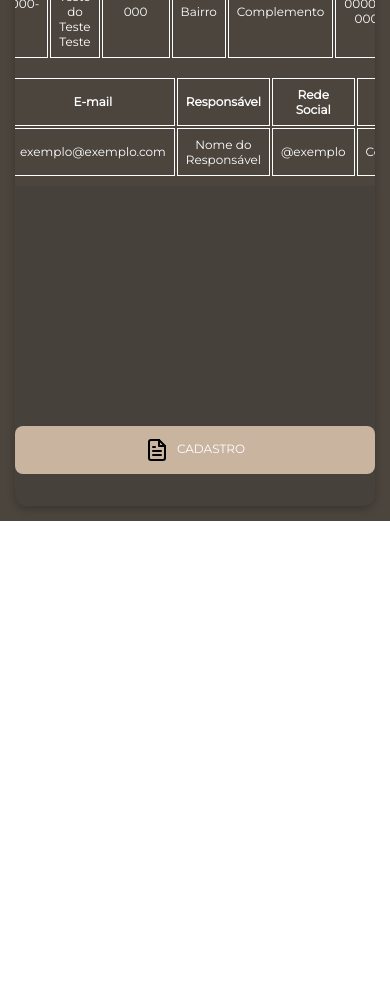
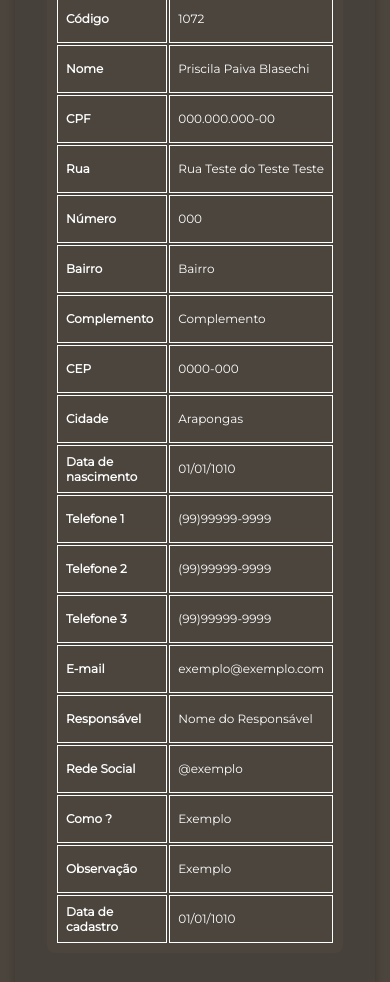
Before and after one commit to Eduvoices/Tecjus, a React (Create React App) app: page /consulta in a window 390 px wide. Shown: the part 800-1782 px from the top of the page. Before the commit the page ends 1321 px from the top, so only its background shows below. Built offline with nearby package versions, Linux system fonts and the light colour scheme.

Commit message:
deixando o design responsivo

```diff
--- a/src/pages/Cadastro/styles.js
+++ b/src/pages/Cadastro/styles.js
@@ -34,11 +34,15 @@ margin: 36px 0;
 img {
     width: 240px;
 
+    @media (max-width: 480px) {
+        width: 100%;
+    }
+
 }
 `
 export const CadastroForm = styled.form`
-display: flex;
-flex-wrap: wrap;
+display: grid;
+grid-template-columns: 1fr 1fr;
 gap: 16px;
 font-size: 30px;
 color: azure;
@@ -46,6 +50,11 @@ line-height: 1.2;
 text-align: center;
 margin: 64px 0;
 justify-content: space-between;
+
+@media (max-width: 1023px) {
+    width: 100%;
+    display: block;
+}
 `
 export const FocusInput = styled.span`
 position: absolute;
@@ -139,36 +148,7 @@ margin-bottom: 37px;
         }
     }
 }
-
-#nome, #endereco, #cidade {
-    width: 480px;
-}
-
-#rg, #cpf, #nascimento, #cep, #telefone1, #telefone2, #telefone3, #email, #social, #responsavel {
-    width: 400px;
-}
-
-#numero, #uf {
-    width: 80px;
-}
-
-#code {
-    width: 240px;
-}
 `
-
-// .input {
-//     font-size: 16px;
-//     color: #fff;
-//     line-height: 1.2;
-//     border: none;
-//     width: 100%;
-//     height: 48px;
-//     background: transparent;
-//     padding: 0 8px;
-//     text-align: center;
-// }
-
 
 export const Required = styled.span`
 font-size: 12px;
@@ -179,6 +159,11 @@ line-height: 1.2;
 export const ButtonRow = styled.div`
 display: flex;
 justify-content: space-between;
+
+@media (max-width: 480px) {
+    width: 100%;
+    display: block;
+}
 `
 export const FormBtn = styled.button`
 padding: 8px;
@@ -195,6 +180,11 @@ width: 100%;
 height: 48px;
 background:  #c9b4a0;
 margin-left: 4px;
+
+@media (max-width: 480px) {
+    width: 100%;
+    margin-bottom: 8px;
+}
 
 img {
     margin-right: 8px;
@@ -235,6 +225,10 @@ justify-content: center;
     border: 2px solid #c9b4a0;
     padding: 8px;
     font-size: 14px;
+
+    @media (max-width: 480px) {
+        width: 100%;
+    }
 }
 
 h4 {
--- a/src/pages/Consulta/index.jsx
+++ b/src/pages/Consulta/index.jsx
@@ -42,15 +42,15 @@ function Consulta() {
                             </S.FormTitle>
 
                         <S.ConsultaForm className="consulta-form">
+
                             <S.WrapInput className="wrap-input">
                                 <Input className="input" id=''/>
                                 <S.FocusInput className='focus-input' data-placeholder='Informação de busca'></S.FocusInput>
 
                             </S.WrapInput>
 
-                            <S.SearchBtn type='button' className='search-btn'>
-                                <img src={search} alt='Pesquisar' />
-                            </S.SearchBtn>
+
+
 
                             <S.WrapSelect className='wrap-select'>
                                 <S.Option className='option' onClick={e => setMask('')}>Tipo</S.Option>
@@ -68,6 +68,10 @@ function Consulta() {
                                 <S.Option className='option'>Parceiro</S.Option>
                                 <S.Option className='option'>Usuário</S.Option>
                             </S.WrapSelect>
+
+                            <S.SearchBtn type='button' className='search-btn'>
+                                <img src={search} alt='Pesquisar' />
+                            </S.SearchBtn>
                         </S.ConsultaForm>
 
                         <S.Drag className='drag'>
@@ -90,6 +94,7 @@ function Consulta() {
                             <th>Data de nascimento</th>
                             </thead>
 
+                            <tbody>
                             <tr>
                             <td>1072</td>
                             <td>Priscila Paiva Blasechi</td>
@@ -102,6 +107,7 @@ function Consulta() {
                             <td>Arapongas</td>
                             <td>01/01/1010</td>
                             </tr>
+                            </tbody>
                         </S.Table>
 
                         <S.Table>
@@ -130,6 +136,89 @@ function Consulta() {
                             </tr>
                         </S.Table>
 
+                        <div className='central'>
+                        <S.TableResp>
+                            <tbody>
+                            <tr>
+                                <td className='info'>Código</td>
+                                <td>1072</td>
+                            </tr>
+                            <tr>
+                                <td className='info'>Nome</td>
+                                <td>Priscila Paiva Blasechi</td>
+                            </tr>
+                            <tr>
+                                <td className='info'>CPF</td>
+                                <td>000.000.000-00</td>
+                            </tr>
+                            <tr>
+                                <td className='info'>Rua</td>
+                                <td>Rua Teste do Teste Teste</td>
+                            </tr>
+                            <tr>
+                                <td className='info'>Número</td>
+                                <td>000</td>
+                            </tr>
+                            <tr>
+                                <td className='info'>Bairro</td>
+                                <td>Bairro</td>
+                            </tr>
+                            <tr>
+                                <td className='info'>Complemento</td>
+                                <td>Complemento</td>
+                            </tr>
+                            <tr>
+                                <td className='info'>CEP</td>
+                                <td className>0000-000</td>
+                            </tr>
+                            <tr>
+                                <td className='info'>Cidade</td>
+                                <td>Arapongas</td>
+                            </tr>
+                            <tr>
+                                <td className='info'>Data de nascimento</td>
+                                <td>01/01/1010</td>
+                            </tr>
+                            <tr>
+                                <td className='info'>Telefone 1</td>
+                                <td>(99)99999-9999</td>
+                            </tr>
+                            <tr>
+                                <td className='info'>Telefone 2</td>
+                                <td>(99)99999-9999</td>
+                            </tr>
+                            <tr>
+                                <td className='info'>Telefone 3</td>
+                                <td>(99)99999-9999</td>
+                            </tr>
+                            <tr>
+                                <td className='info'>E-mail</td>
+                                <td>exemplo@exemplo.com</td>
+                            </tr>
+                            <tr>
+                                <td className='info'>Responsável</td>
+                                <td>Nome do Responsável</td>
+                            </tr>
+                            <tr>
+                                <td className='info'>Rede Social</td>
+                                <td>@exemplo</td>
+                            </tr>
+                            <tr>
+                                <td className='info'>Como ?</td>
+                                <td>Exemplo</td>
+                            </tr>
+                            <tr>
+                                <td className='info'>Observação</td>
+                                <td>Exemplo</td>
+                            </tr>
+                            <tr>
+                                <td className='info'>Data de cadastro</td>
+                                <td>01/01/1010</td>
+                            </tr>
+                            </tbody>
+                        </S.TableResp>
+                        </div>
+
                         <S.FormBtn type="submit" className='form-btn'>
                                 <img src={file} alt='Cadastro' />
                                     Cadastro
--- a/src/pages/Consulta/styles.js
+++ b/src/pages/Consulta/styles.js
@@ -26,6 +26,10 @@ align-items: center;
 justify-content: center;
 display: flex;
 flex-direction: column;
+
+.central {
+    margin: 0 auto;
+}
 `
 export const FormTitle = styled.span`
 display: block;
@@ -50,6 +54,11 @@ text-align: center;
 margin: 64px 0;
 justify-content: center;
 align-items: center;
+
+@media (max-width: 1023px) {
+    display: block;
+    width: 100%
+}
 `
 export const FocusInput = styled.span`
 position: absolute;
@@ -106,6 +115,11 @@ position: relative;
 border-bottom: 2px solid #adadad;
 display: flex;
 
+@media (max-width: 1023px) {
+    display: block;
+    margin-bottom: 8px;
+}
+
 .input {
     font-size: 16px;
     color: #fff;
@@ -140,6 +154,11 @@ color: #fff;
 text-align: center;
 font-size: 16px;
 
+@media (max-width: 1023px) {
+    width: 100%;
+    margin-bottom: 8px;
+}
+
 &:hover {
     cursor: pointer;
 }
@@ -160,6 +179,11 @@ padding: 0 8px;
 border: 2px solid #adadad;
 border-radius: 8px;
 background-color: transparent;
+
+@media (max-width: 1023px) {
+    margin: 8px 0;
+    width: 100%;
+}
 
 &:hover {
     cursor: pointer;
@@ -218,8 +242,42 @@ padding: 8px;
 width: 100%;
 background: #4b453d;
 
+@media (max-width: 1023px) {
+    display: none;
+}
+
 td , th{
     border: 1px solid #fff;
+    padding: 8px;
+}
+`
+export const TableResp = styled.table`
+color: #fff;
+font-size: 12px;
+text-align: justified;
+border-radius: 8px;
+padding: 8px;
+width: 100%;
+background: #4b453d;
+margin: 24px auto;
+display: none;
+
+tbody {
+    width: 100%;
+}
+
+.info {
+    font-weight: bold;
+}
+
+@media (max-width: 1023px) {
+    display: block;
+}
+
+td {
+    border: 1px solid #fff;
+    width: 50%;
+    height: 48px;
     padding: 8px;
 }
 `
--- a/src/pages/Login/styles.js
+++ b/src/pages/Login/styles.js
@@ -30,12 +30,20 @@ color: azure;
 line-height: 1.2;
 text-align: center;
 margin: 36px 0;
+
+@media (max-width: 480px) {
+    font-size: 24px;
+}
 `
 export const LoginForm = styled.form`
 width: 100%;
 
 img {
     width: 360px;
+
+    @media (max-width: 480px) {
+        width: 100%;
+    }
 }
 `
 export const WrapInput = styled.div`
--- a/src/pages/Menu/index.jsx
+++ b/src/pages/Menu/index.jsx
@@ -43,6 +43,7 @@ function Menu() {
                     </S.ListItem>
                     <S.ListItem className='list-item'>
                         <img src={exit} alt='Sair do sistema'/>
+                        {/* <S.ListAnchor className='sair'>Sair</S.ListAnchor> */}
                     </S.ListItem>
                     </S.List>
                     </S.NavContainer>
--- a/src/pages/Menu/styles.js
+++ b/src/pages/Menu/styles.js
@@ -7,23 +7,52 @@ background-color: #4b453d;
 height: 100vh;
 display: flex;
 justify-content: center;
+
+@media (max-width: 1023px) {
+    height: 100%;
+}
 `
 export const NavContainer = styled.nav`
 background-color: #4b453d;
 padding: 24px;
+position: relative
+
+@media (max-width: 1023px) {
+    display: flex;
+    align-items: center;
+    justify-content: center;
+}
 `
 export const List = styled.ul`
 display: flex;
 justify-content: space-between;
 align-items: center;
+
+@media (max-width: 1023px) {
+    display: grid;
+    grid-template-columns: 1fr 1fr;
+}
 `
 export const ListItem = styled.li`
 list-style: none;
+display: flex;
+align-items:center;
+justify-content: center;
+margin: 8px 0;
 
 img {
     cursor: pointer;
 
+    @media (max-width: 1023px) {
+        display: flex;
+        position: absolute;
+        top: 0;
+        right: 0;
+        padding: 16px;
+        cursor: pointer;
+    }
 }
+
 `
 export const ListAnchor = styled.button`
 padding: 8px;
@@ -45,6 +74,20 @@ box-shadow: rgba(0, 0, 0, 0.24) 0px 3px 8px;
 export const ButtonRow = styled.div`
 display: flex;
 justify-content: space-between;
+
+@media (max-width: 1023px) {
+    display: flex;
+    flex-direction: column;
+    justify-content: center;
+    align-items: center;
+    width: 100%;
+}
+
+@media (min-width: 1024px) and (max-width: 1260px) {
+    display: grid;
+    grid-template-columns: 1fr 1fr;
+    gap: 8px;
+}
 `
 
 export const ButtonItem = styled.button`
@@ -60,6 +103,12 @@ justify-content: center;
 align-items: center;
 background-color: #575047;
 margin-right: 16px;
+
+@media (max-width: 1023px) {
+    margin: 8px 0;
+    width: 100%;
+    height: 56px;
+}
 
 img {
     margin-right: 8px;
@@ -103,6 +152,14 @@ display: flex;
 justify-content: space-between;
 align-items: center;
 padding: 16px;
+
+@media (max-width: 1023px) {
+    font-size: 12px;
+    display: grid;
+    grid-template-columns: 1fr 1fr;
+    gap: 8px;
+    text-align: center;
+}
 `
 export const Birthday = styled.div`
 display: block;
@@ -110,4 +167,8 @@ display: block;
 p {
     padding: 8px;
 }
+
+@media (max-width: 1023px) {
+    width: 100%;
+}
 `
```
